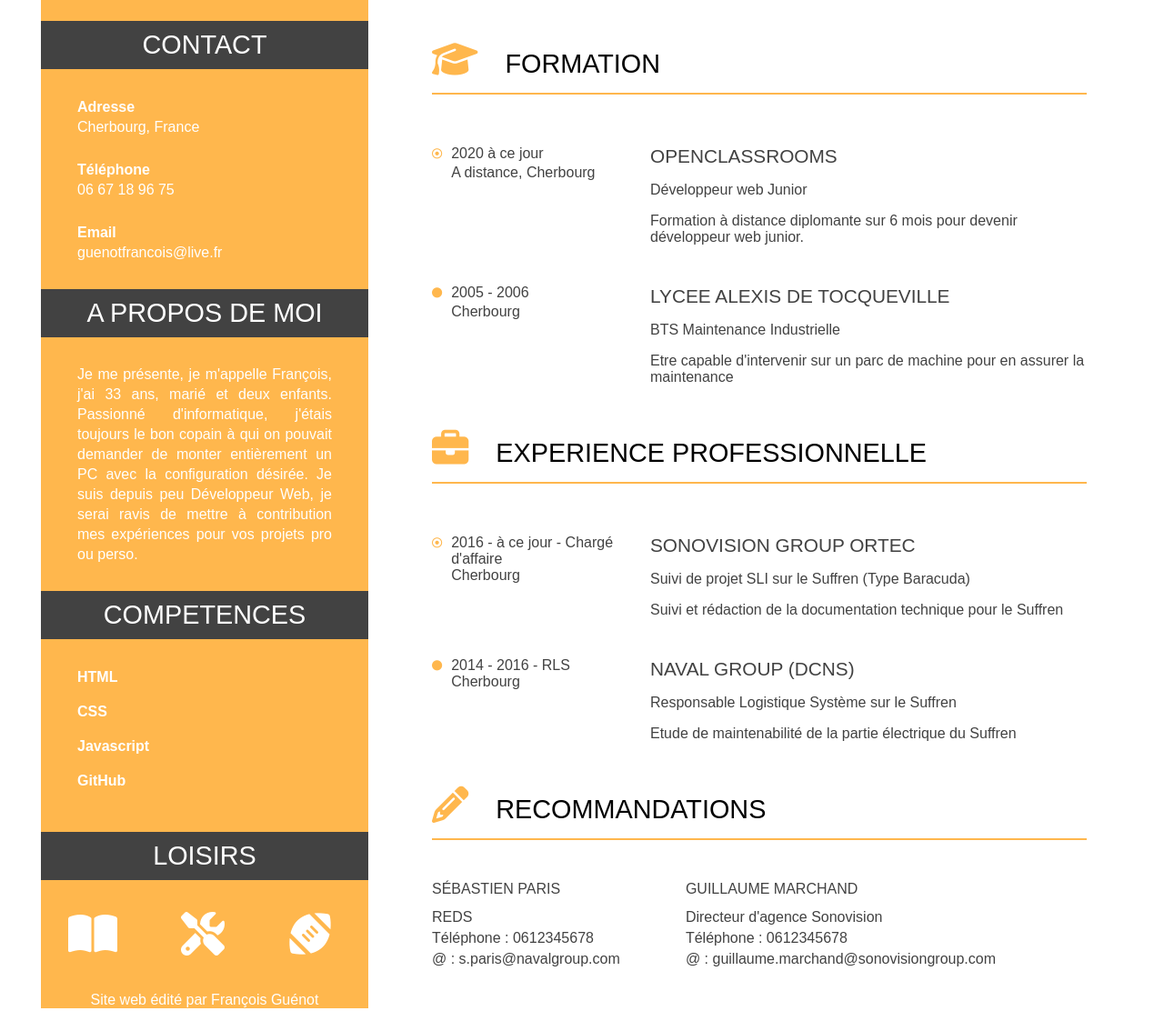
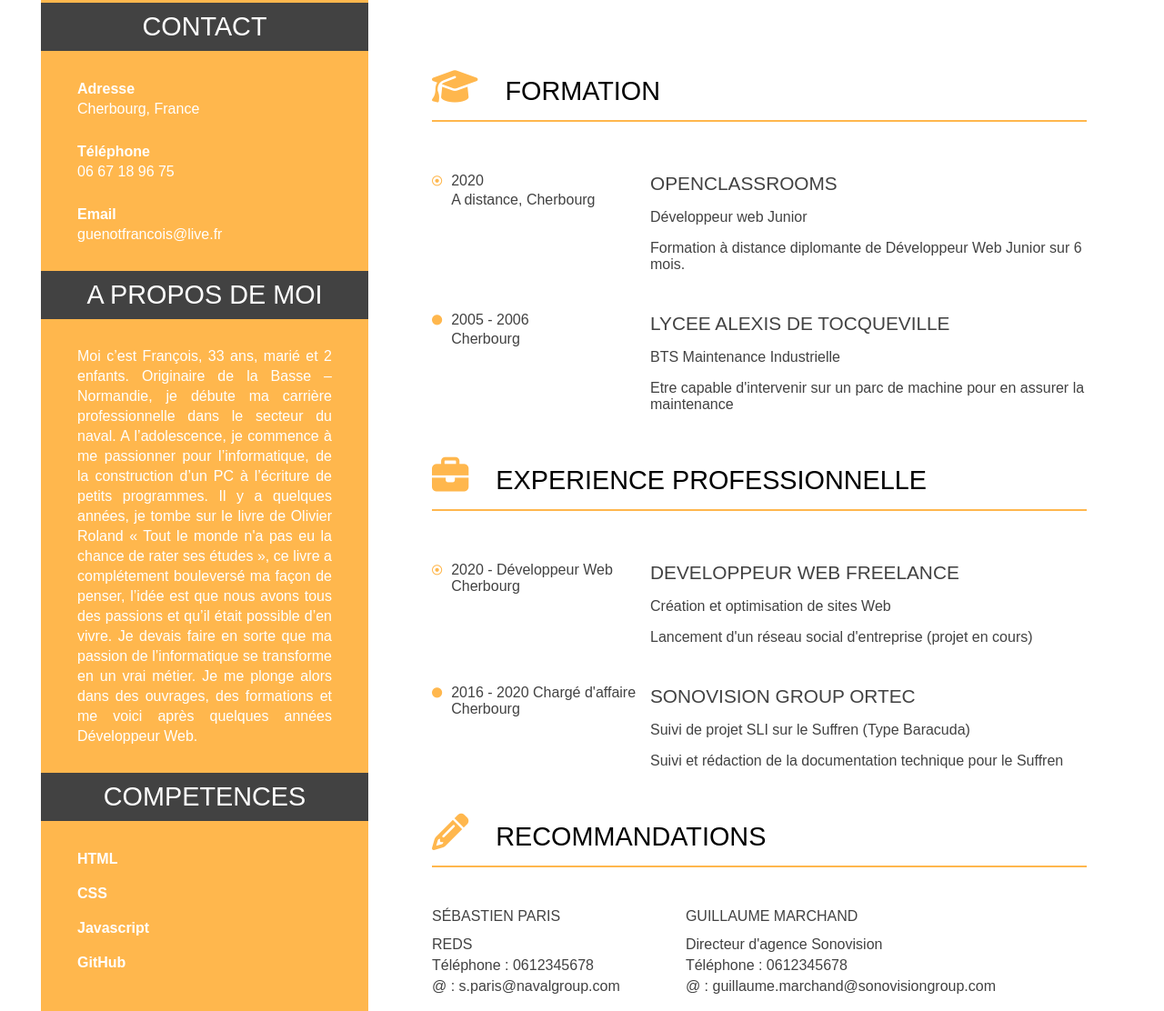
Before and after one commit to francoisguenot/Projet2_Cr-ation_CV_En_Ligne, a plain HTML site: page index.html in a window 1280 px wide. Shown: the part 297-1409 px from the top of the page at 91% size. Drawn offline with Linux system fonts and the light colour scheme.

Commit message:
Add files via upload

```diff
--- a/index.html
+++ b/index.html
@@ -24,14 +24,14 @@
                         <div class="date">
                             <i class="far fa-dot-circle"></i>
                             <div>
-                                <p>2020 à ce jour</p>
+                                <p>2020</p>
                                 <p>A distance, Cherbourg</p>
                             </div>
                         </div>
                         <div class="part_right_text">
                             <h4>OPENCLASSROOMS</h4>
                             <p>Développeur web Junior</p>
-                            <p>Formation à distance diplomante sur 6 mois pour devenir développeur web junior.</p>
+                            <p>Formation à distance diplomante de Développeur Web Junior sur 6 mois.</p>
                         </div>
                     </div>
                     <div class="part_right_date">
@@ -56,23 +56,23 @@
                     <div class="part_right_date">
                         <div class="date">
                             <i class="far fa-dot-circle"></i>
-                            <p>2016 - à ce jour - Chargé d'affaire <br>Cherbourg</p>
+                            <p>2020 - Développeur Web<br>Cherbourg</p>
+                        </div>
+                        <div class="part_right_text">
+                            <h4>DEVELOPPEUR WEB FREELANCE</h4>
+                            <p>Création et optimisation de sites Web</p>
+                            <p>Lancement d'un réseau social d'entreprise (projet en cours)</p>
+                        </div>
+                    </div>
+                    <div class="part_right_date">
+                        <div class="date">
+                            <i class="fas fa-circle"></i>
+                            <p>2016 - 2020 Chargé d'affaire <br>Cherbourg</p>
                         </div>
                         <div class="part_right_text">
                             <h4>SONOVISION GROUP ORTEC</h4>
                             <p>Suivi de projet SLI sur le Suffren (Type Baracuda)</p>
                             <p>Suivi et rédaction de la documentation technique pour le Suffren</p>
-                        </div>
-                    </div>
-                    <div class="part_right_date">
-                        <div class="date">
-                            <i class="fas fa-circle"></i>
-                            <p>2014 - 2016 - RLS<br>Cherbourg</p>
-                        </div>
-                        <div class="part_right_text">
-                            <h4>NAVAL GROUP (DCNS)</h4>
-                            <p>Responsable Logistique Système sur le Suffren </p>
-                            <p>Etude de maintenabilité de la partie électrique du Suffren</p>
                         </div>
                     </div>
                 </article>
@@ -111,8 +111,7 @@
                         </div>
                     </address>
                     <h3>A PROPOS DE MOI</h3>
-                    <p>Je me présente, je m'appelle François, j'ai 33 ans, marié et deux enfants. Passionné d'informatique, j'étais toujours le bon copain à qui on pouvait demander de monter entièrement un PC avec la configuration désirée. Je suis depuis
-                        peu Développeur Web, je serai ravis de mettre à contribution mes expériences pour vos projets pro ou perso.</p>
+                    <p>Moi c’est François, 33 ans, marié et 2 enfants. Originaire de la Basse – Normandie, je débute ma carrière professionnelle dans le secteur du naval. A l’adolescence, je commence à me passionner pour l’informatique, de la construction d’un PC à l’écriture de petits programmes. Il y a quelques années, je tombe sur le livre de Olivier Roland « Tout le monde n'a pas eu la chance de rater ses études », ce livre a complétement bouleversé ma façon de penser, l’idée est que nous avons tous des passions et qu’il était possible d’en vivre. Je devais faire en sorte que ma passion de l’informatique se transforme en un vrai métier. Je me plonge alors dans des ouvrages, des formations et me voici après quelques années Développeur Web.</p>
                     <adress>
                         <h3>COMPETENCES</h3>
                         <div>
--- a/styles.css
+++ b/styles.css
@@ -14,7 +14,7 @@ body {
 }
 
 header {
-    margin-bottom: 90px;
+    margin-bottom: 120px;
     padding: 20px 0 20px 0;
 }
 
@@ -158,7 +158,6 @@ aside img {
     border-radius: 100px;
     display: flex;
     margin: auto;
-    margin-top: 20px;
     margin-bottom: 40px;
 }
 
```
